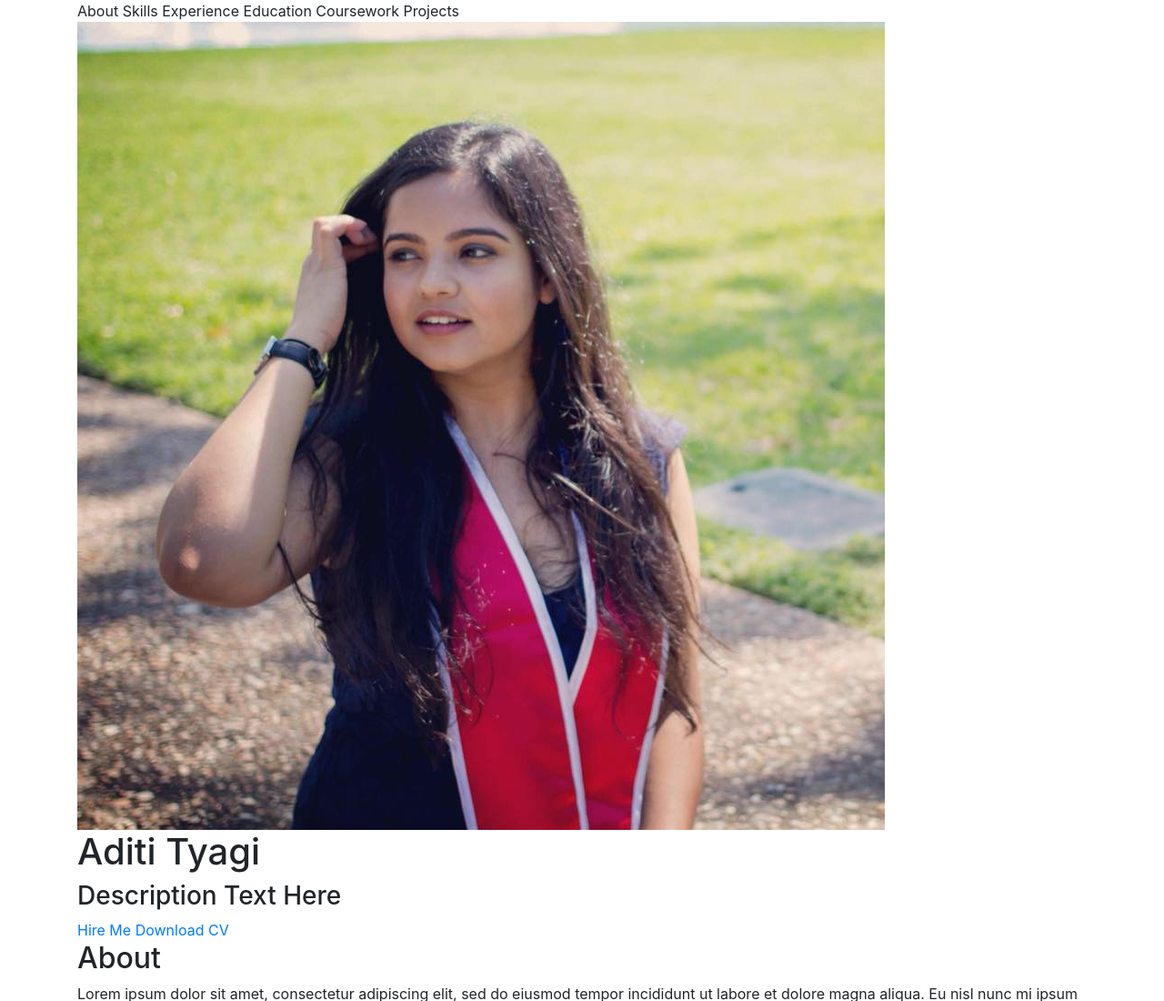
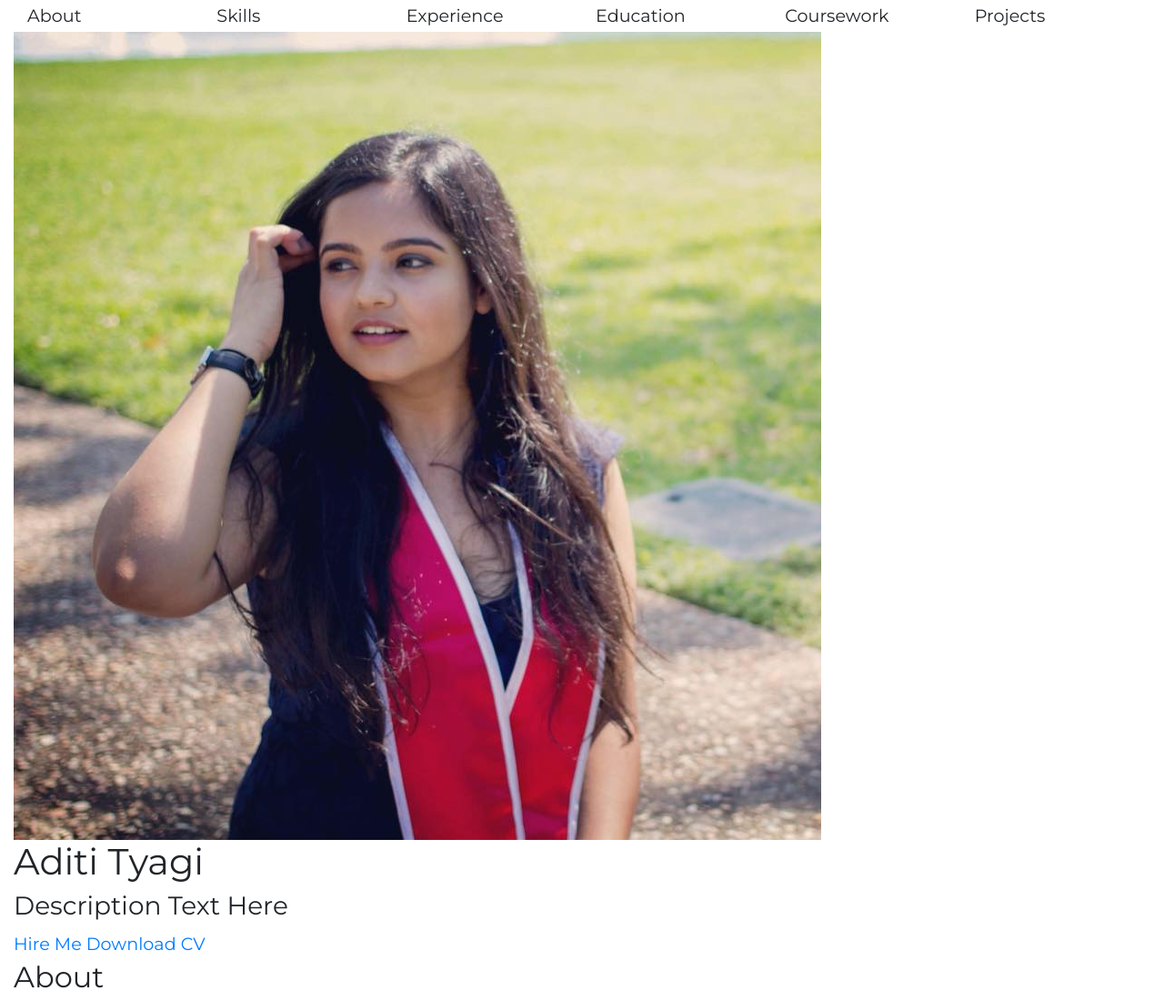
Before and after one commit to Akshay199456/AditiPortfolio, a plain HTML site: page index.html in a window 1280 px wide. Shown: the top 1100 px of the page at 91% size. Drawn offline with nearby package versions, Linux system fonts and the light colour scheme.

Commit message:
most recent codebase

```diff
--- a/index.html
+++ b/index.html
@@ -16,14 +16,28 @@
 	<link rel="stylesheet" type="text/css" href="styles/style.css">
 </head>
 <body>
-	<div class="container">
-		<nav id="navbar">
+	<div id="container" class="container-fluid">
+		<nav id="navbar" class='container-fluid'>
+			<div class="row">
+				<div class="col">
 					<span id="about"> About </span>
+				</div>
+				<div class="col">
 					<span id="skills"> Skills </span>
+				</div>
+				<div class="col">
 					<span id="experience"> Experience </span>
+				</div>
+				<div class="col">
 					<span id="education"> Education </span>
+				</div>
+				<div class="col">
 					<span id="coursework"> Coursework </span>
+				</div>
+				<div class="col">
 					<span id="projects"> Projects </span>
+				</div>
+			</div>
 		</nav>
 		<div id="introduction">
 			<div id="profilePicContainer">
--- a/styles/style.css
+++ b/styles/style.css
@@ -71,7 +71,7 @@
 
 /* CSS For Elements */
 
-/* body, html{
+body{
 	margin: 0;
 	padding: 0;
 	width: 100%;
@@ -85,6 +85,7 @@
 html{
 	scroll-behavior: smooth;
 }
+/*
 
 #container{
 	display: flex;
```
Lines whose indentation alone changed are shown as unchanged.
